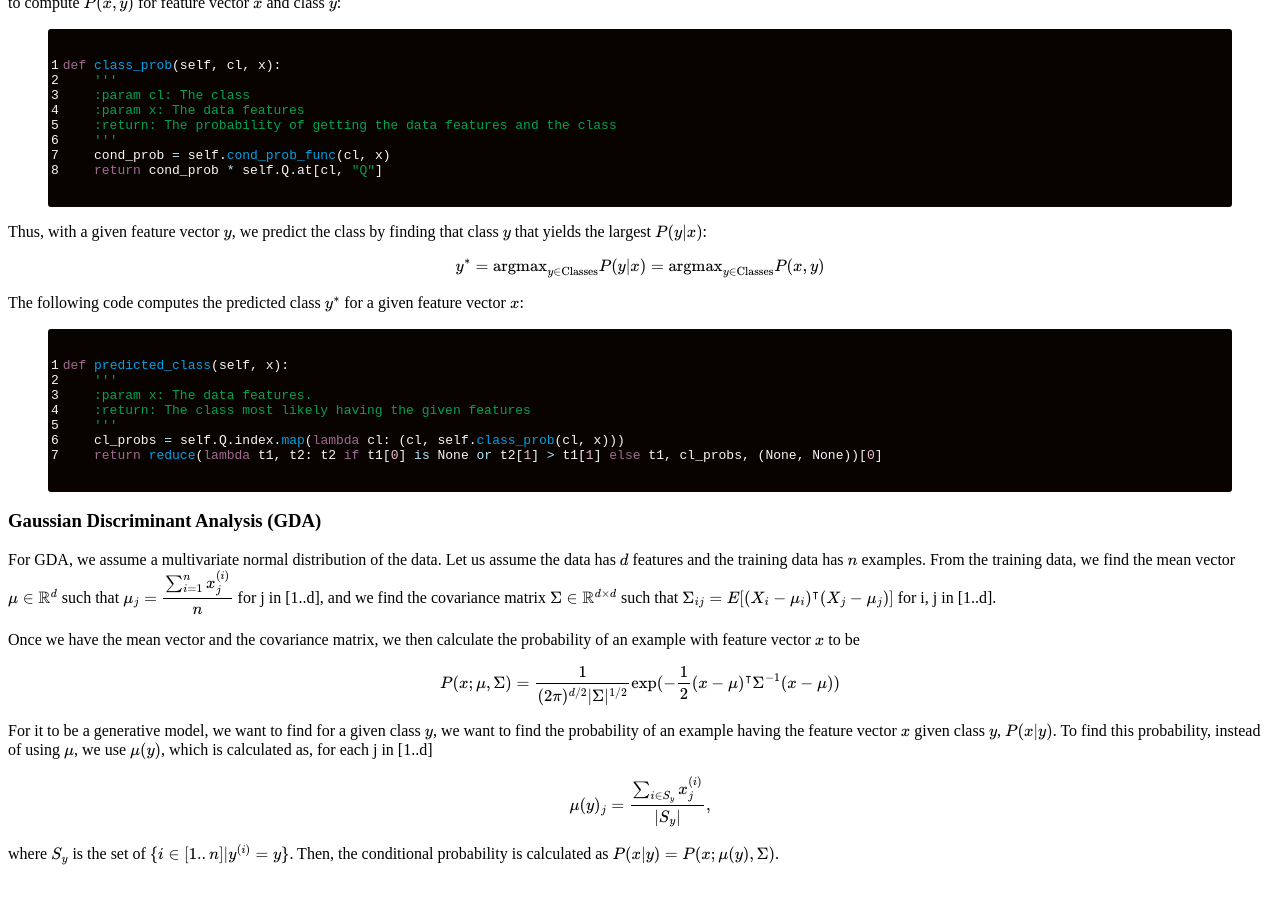
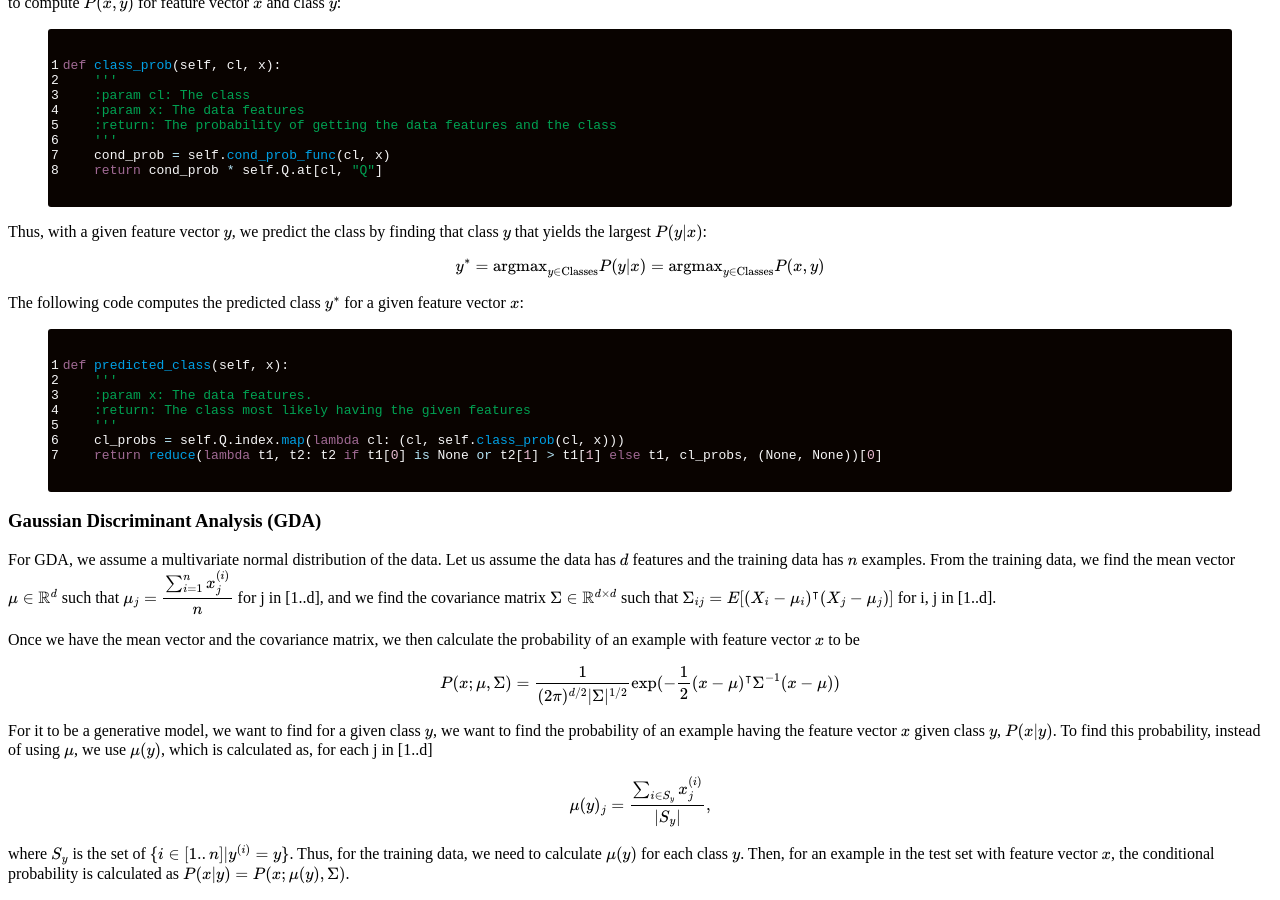
Before and after one commit to CategorIAN/categorian.github.io, a Jekyll site: the page built from projects/msu/m_508/generative_models.md, in a window 1280 px wide and 900 px high, scrolled down 722 px. Built offline with Jekyll 4.4.1, drawn with Linux system fonts in a browser that asks for light colours; formulas are drawn with MathJax 3.

Commit message:
Update generative_models.md

```diff
--- a/projects/msu/m_508/generative_models.md
+++ b/projects/msu/m_508/generative_models.md
@@ -78,5 +78,5 @@ For it to be a generative model, we want to find for a given class \(y\), we wan
 \[
 \mu(y)_j = \dfrac{\sum_{i\in S_y} x^{(i)}_j}{|S_y|},
 \]
-where \(S_y\) is the set of \(\{i\in [1..n]| y^{(i)} = y\}\). Then, the conditional probability is calculated as \(P(x|y) = P(x;\mu(y), \Sigma)\).
+where \(S_y\) is the set of \(\{i\in [1..n]| y^{(i)} = y\}\). Thus, for the training data, we need to calculate \(\mu(y)\) for each class \(y\). Then, for an example in the test set with feature vector \(x\), the conditional probability is calculated as \(P(x|y) = P(x;\mu(y), \Sigma)\).
 </p>
```
